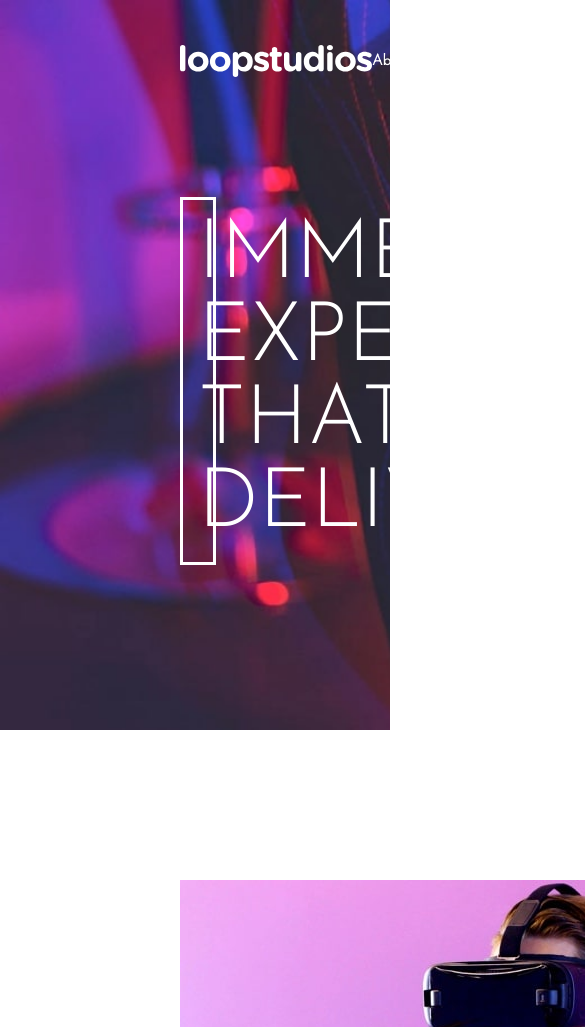
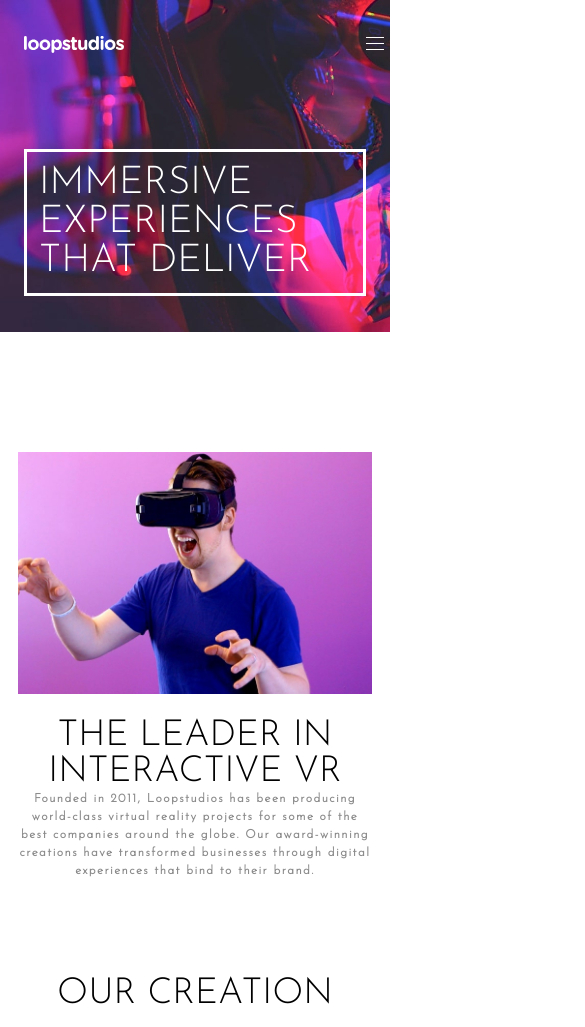
Before and after one commit to ceesiyamoah/loopstudios-landing-page-main, a website: page index.html in a window 390 px wide. Shown: the top 1027 px of the page, 585 px wide, since content can reach past the window. Drawn offline with Linux system fonts and the light colour scheme.

Commit message:
Mobile and tab landscape breakpoint  completed

```diff
--- a/sass/_base.scss
+++ b/sass/_base.scss
@@ -21,8 +21,12 @@ html {
 	box-sizing: border-box;
 	margin: 0;
 	font-size: 93.75%; //!15px 15/16
-	@media only screen and (max-width: 375px) {
+
+	@media only screen and (max-width: 600px) {
 		font-size: 75%;
+	}
+	@media only screen and (max-width: 324px) {
+		font-size: 50%;
 	}
 }
 
--- a/sass/_components.scss
+++ b/sass/_components.scss
@@ -1,6 +1,6 @@
 .logo {
 	margin-right: auto;
-	@media only screen and (max-width: 375px) {
+	@media only screen and (max-width: 600px) {
 		width: 100px;
 	}
 }
@@ -9,9 +9,6 @@
 
 .nav {
 	color: var(--color-white);
-	@media only screen and (max-width: 375px) {
-		//display: none;
-	}
 
 	&__list {
 		list-style: none;
@@ -22,7 +19,10 @@
 
 	&__item {
 		margin: 0 1rem;
-		@media only screen and (max-width: 375px) {
+		@media only screen and (max-width: 650px) {
+			margin: 0 0.5rem;
+		}
+		@media only screen and (max-width: 600px) {
 			margin: 0 0 0.5rem 0;
 		}
 		&:first-child {
@@ -67,7 +67,8 @@
 
 .description {
 	position: relative;
-	@media only screen and (max-width: 375px) {
+
+	@media only screen and (max-width: 1100px) {
 		padding: 0 1.5rem;
 		display: flex;
 		flex-direction: column;
@@ -91,9 +92,13 @@
 		padding: 7rem 0 0 7rem;
 		display: flex;
 		flex-direction: column;
+		justify-content: space-between;
+		@media only screen and (max-width: 1330px) {
+			padding: 2rem;
+			padding-bottom: 0;
+		}
 
-		justify-content: space-between;
-		@media only screen and (max-width: 375px) {
+		@media only screen and (max-width: 1100px) {
 			position: relative;
 			padding: 0;
 			height: 100%;
@@ -110,8 +115,8 @@
 		font-size: 3rem;
 		text-transform: uppercase;
 	}
-	@media only screen and (max-width: 375px) {
-		font-size: 2rem;
+	@media only screen and (max-width: 600px) {
+		font-size: 1.5rem;
 	}
 }
 
@@ -139,7 +144,7 @@
 .figure {
 	position: relative;
 	cursor: pointer;
-	@media only screen and (max-width: 375px) {
+	@media only screen and (max-width: 600px) {
 		height: 200px;
 		background-size: cover;
 		overflow: hidden;
@@ -184,7 +189,7 @@
 	top: 2.9rem;
 	right: 0.5rem;
 
-	@media only screen and (max-width: 375px) {
+	@media only screen and (max-width: 600px) {
 		display: inline-block;
 	}
 
@@ -249,7 +254,7 @@
 		width: 0;
 		display: none;
 		padding: 2rem;
-		@media only screen and (max-width: 375px) {
+		@media only screen and (max-width: 600px) {
 			display: block;
 		}
 	}
@@ -293,7 +298,7 @@
 		}
 	}
 	&__checkbox:checked ~ &__background {
-		transform: scale(20);
+		transform: scale(80);
 		background-color: black;
 	}
 }
--- a/sass/_layout.scss
+++ b/sass/_layout.scss
@@ -1,7 +1,7 @@
 .container {
 	width: 100%;
 	height: 100%;
-	@media screen and (max-width: 375px) {
+	@media screen and (max-width: 600px) {
 		width: 100vw;
 	}
 }
@@ -13,10 +13,10 @@
 	padding: 3rem var(--padding-horizontal) 11rem var(--padding-horizontal);
 	display: flex;
 	flex-direction: column;
-	@media only screen and (max-width: 23.4375em) {
-		width: 100vw;
 
+	@media only screen and (max-width: 1100px) {
 		padding: 3rem 2rem;
+		background-color: red;
 	}
 
 	&__top {
@@ -25,7 +25,7 @@
 		align-items: center;
 
 		margin-bottom: 8rem;
-		@media only screen and (max-width: 375px) {
+		@media only screen and (max-width: 600px) {
 			& > nav {
 				display: none;
 			}
@@ -44,7 +44,7 @@
 		flex-wrap: wrap;
 		text-transform: uppercase;
 		flex-basis: 40%;
-		@media only screen and (max-width: 375px) {
+		@media only screen and (max-width: 1440px) {
 			font-size: 3.2rem;
 			padding: 1rem;
 			max-width: 100%;
@@ -55,15 +55,15 @@
 .main {
 	padding: 0 var(--padding-horizontal);
 	margin-top: 10rem;
-	@media only screen and (max-width: 375px) {
-		padding: 0 1.5rem;
+	@media only screen and (max-width: 600px) {
+		padding: 0;
 	}
 }
 
 .creation {
 	margin: 10rem 0;
 	position: relative;
-	@media only screen and (max-width: 375px) {
+	@media only screen and (max-width: 600px) {
 		margin: 5rem 0;
 		padding: 3rem 2rem;
 	}
@@ -72,7 +72,7 @@
 		align-items: center;
 		justify-content: space-between;
 		margin-bottom: 5rem;
-		@media only screen and (max-width: 375px) {
+		@media only screen and (max-width: 600px) {
 			justify-content: center;
 			& > .btn {
 				position: absolute;
@@ -86,7 +86,7 @@
 		grid-template-columns: repeat(4, 1fr);
 		justify-content: space-between;
 		gap: 20px;
-		@media only screen and (max-width: 375px) {
+		@media only screen and (max-width: 1100px) {
 			display: flex;
 			flex-direction: column;
 		}
@@ -99,7 +99,7 @@
 	display: flex;
 	flex-direction: column;
 	color: var(--color-white);
-	@media only screen and (max-width: 375px) {
+	@media only screen and (max-width: 600px) {
 		padding: 1rem;
 		& > * {
 			flex-direction: column;
@@ -119,7 +119,7 @@
 		display: flex;
 		justify-content: space-between;
 		align-items: center;
-		@media only screen and (max-width: 375px) {
+		@media only screen and (max-width: 600px) {
 			& > nav > ul {
 				display: flex;
 				flex-direction: column;
@@ -136,7 +136,7 @@
 		list-style: none;
 		display: flex;
 		align-items: center;
-		@media only screen and (max-width: 375px) {
+		@media only screen and (max-width: 600px) {
 			margin-top: 1rem;
 		}
 	}
@@ -172,7 +172,7 @@
 	&__icon {
 		width: 100%;
 		height: 100%;
-		@media only screen and (max-width: 375px) {
+		@media only screen and (max-width: 600px) {
 			width: 80%;
 			height: 80%;
 		}
```
Also changed, not shown: css/style.css.
